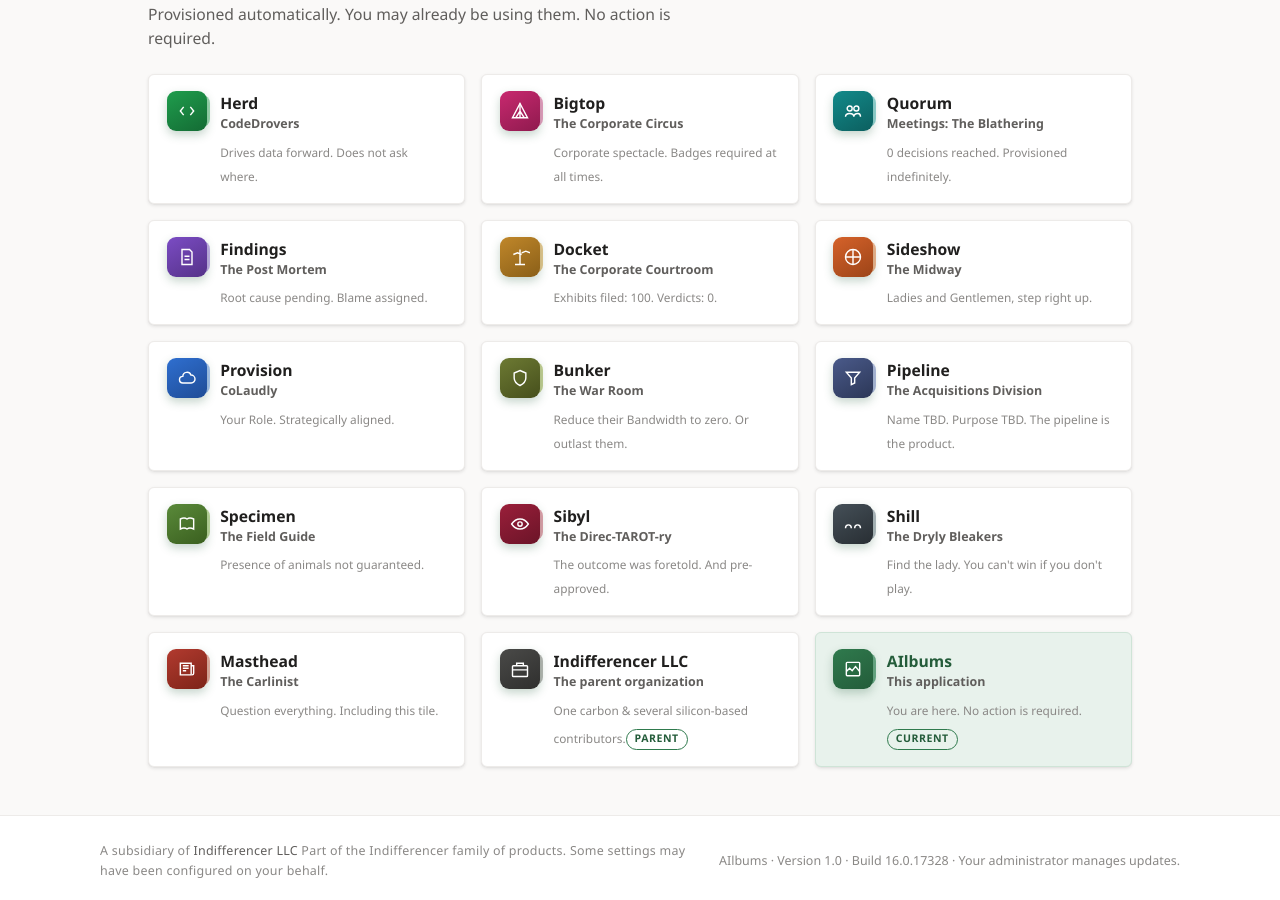
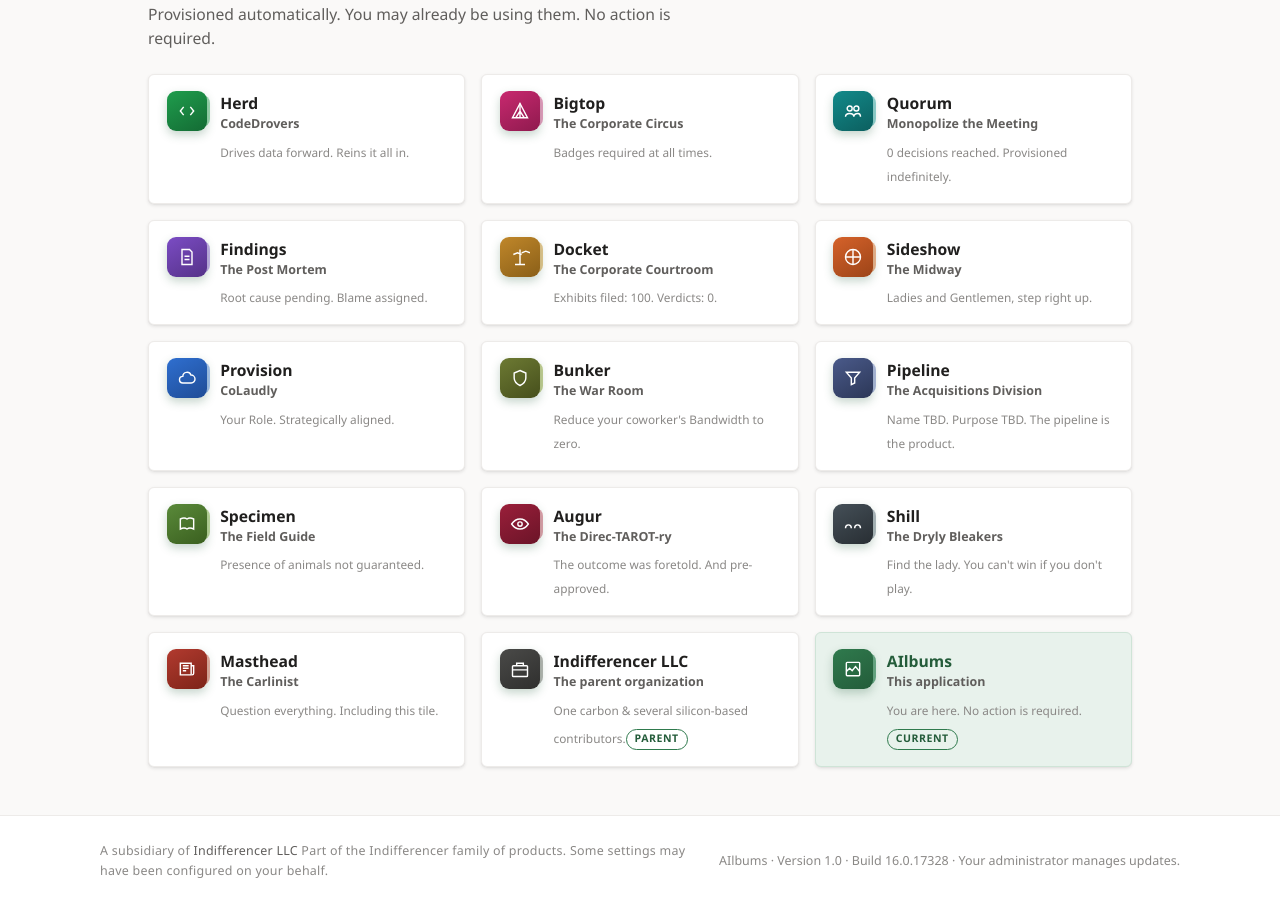
Before and after one commit to kellyorkin/ailbums.com, a plain HTML site: page index.html in a window 1280 px wide. Shown: the part 880-1780 px from the top of the page. Drawn offline with Linux system fonts and the light colour scheme.

Commit message:
AIlbums grid: Wade-pass edits (Kelly's rulings)
- Augur (was Sibyl): the dictionary-word fit for the fortune tile
- Herd: 'Reins it all in' affirms the judgment layer instead of mocking it
- Bunker: 'Reduce your coworker's Bandwidth to zero.' localizes the war, drops the inert beat
- Bigtop: cut to 'Badges required at all times.' (the absolute is the joke)
- Quorum: page label Meetings: The Blathering -> Monopolize the Meeting (property renamed)

Co-Authored-By: Claude Opus 4.8 <noreply@anthropic.com>

```diff
--- a/index.html
+++ b/index.html
@@ -550,17 +550,17 @@
 
         <a class="app c-herd" href="https://codedrovers.com">
           <span class="app-ic"><span class="stack"></span><span class="face"><svg viewBox="0 0 24 24"><path d="M8 7l-4 5 4 5M16 7l4 5-4 5"/></svg></span></span>
-          <span class="app-tx"><span class="app-nm">Herd</span><span class="app-page">CodeDrovers</span><span class="app-ds">Drives data forward. Does not ask where.</span></span>
+          <span class="app-tx"><span class="app-nm">Herd</span><span class="app-page">CodeDrovers</span><span class="app-ds">Drives data forward. Reins it all in.</span></span>
         </a>
 
         <a class="app c-bigtop" href="https://corporatecirc.us">
           <span class="app-ic"><span class="stack"></span><span class="face"><svg viewBox="0 0 24 24"><path d="M12 3 L21 20 H3 Z"/><path d="M12 3 V20 M7 20 l5-8 5 8"/></svg></span></span>
-          <span class="app-tx"><span class="app-nm">Bigtop</span><span class="app-page">The Corporate Circus</span><span class="app-ds">Corporate spectacle. Badges required at all times.</span></span>
+          <span class="app-tx"><span class="app-nm">Bigtop</span><span class="app-page">The Corporate Circus</span><span class="app-ds">Badges required at all times.</span></span>
         </a>
 
         <a class="app c-quorum" href="https://indifferencer.com/meetings">
           <span class="app-ic"><span class="stack"></span><span class="face"><svg viewBox="0 0 24 24"><circle cx="8" cy="9" r="3"/><circle cx="16" cy="9" r="3"/><path d="M3 19c0-3 2.5-4 5-4s5 1 5 4M13 19c0-3 2.5-4 5-4s3 1 3 4"/></svg></span></span>
-          <span class="app-tx"><span class="app-nm">Quorum</span><span class="app-page">Meetings: The Blathering</span><span class="app-ds">0 decisions reached. Provisioned indefinitely.</span></span>
+          <span class="app-tx"><span class="app-nm">Quorum</span><span class="app-page">Monopolize the Meeting</span><span class="app-ds">0 decisions reached. Provisioned indefinitely.</span></span>
         </a>
 
         <a class="app c-find" href="https://indifferencer.com/postmortem">
@@ -585,7 +585,7 @@
 
         <a class="app c-bunker" href="https://indifferencer.com/warroom">
           <span class="app-ic"><span class="stack"></span><span class="face"><svg viewBox="0 0 24 24"><path d="M12 3l7 3v6c0 4-3 7-7 9-4-2-7-5-7-9V6z"/></svg></span></span>
-          <span class="app-tx"><span class="app-nm">Bunker</span><span class="app-page">The War Room</span><span class="app-ds">Reduce their Bandwidth to zero. Or outlast them.</span></span>
+          <span class="app-tx"><span class="app-nm">Bunker</span><span class="app-page">The War Room</span><span class="app-ds">Reduce your coworker's Bandwidth to zero.</span></span>
         </a>
 
         <a class="app c-pipeline" href="https://indifferencer.com/subsidiaries">
@@ -600,7 +600,7 @@
 
         <a class="app c-oracle" href="https://corporatecirc.us/directarotry">
           <span class="app-ic"><span class="stack"></span><span class="face"><svg viewBox="0 0 24 24"><path d="M2 12s4-6 10-6 10 6 10 6-4 6-10 6-10-6-10-6z"/><circle cx="12" cy="12" r="2.6"/></svg></span></span>
-          <span class="app-tx"><span class="app-nm">Sibyl</span><span class="app-page">The Direc-TAROT-ry</span><span class="app-ds">The outcome was foretold. And pre-approved.</span></span>
+          <span class="app-tx"><span class="app-nm">Augur</span><span class="app-page">The Direc-TAROT-ry</span><span class="app-ds">The outcome was foretold. And pre-approved.</span></span>
         </a>
 
         <a class="app c-shill" href="https://drylybleakers.com">
```
